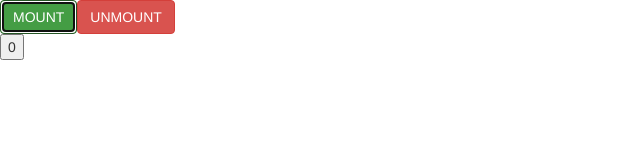
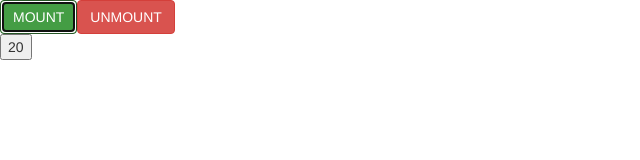
Before and after one commit to boazblake/reactDev, a React app: page / in a window 1280 px wide. Both pictures are taken after a click on the button "MOUNT". Shown: the top 160 px of the page, without its empty margins (0-640 px from the left). Built offline with nearby package versions, Linux system fonts and the light colour scheme.

Commit message:
mounting usage with setInterval and clearingIntervals

```diff
--- a/App.js
+++ b/App.js
@@ -11,17 +11,18 @@
   }
 
 	componentWillMount(){
-		console.log('mounting!')
-	}
-	componentDidMount(){
-		console.log('mounted!')
+		this.setState({m : 4})
 	}
   render() {
   	console.log('rendering!')
-  	return <button onClick={this.update}>{this.state.val}</button>
+  	return <button onClick={this.update}>{this.state.val * this.state.m}</button>
+  }
+  componentDidMount(){
+  	console.log(ReactDOM.findDOMNode(this))
+  	this.inc = setInterval(this.update,500)
   }
   componentWillUnmount(){
-  	console.log('bye-bye!')
+  	clearInterval(this.inc)
   }
 }
 
```
